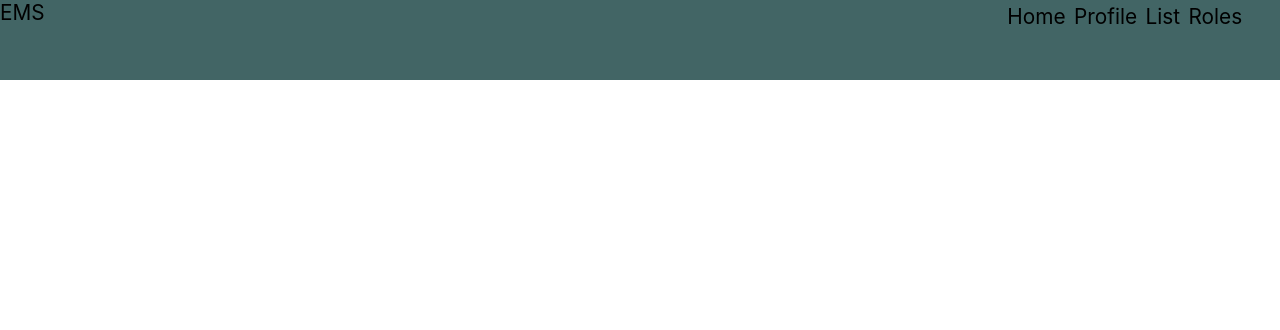
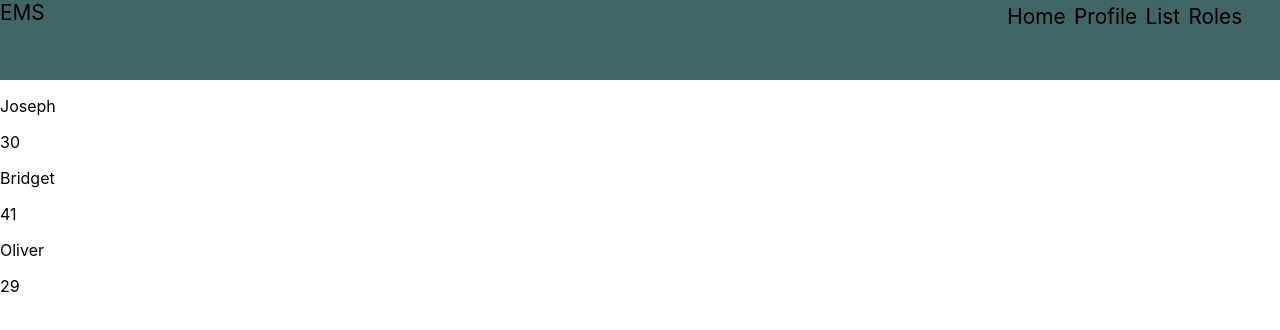
Before and after one commit to otienosteve/employee-project, a React (Create React App) app: page / in a window 1280 px wide. Shown: the top 330 px of the page. Built offline with nearby package versions, Linux system fonts and the light colour scheme; data requests are answered from the project's data file.

Commit message:
Add Employee Card

```diff
--- a/src/App.css
+++ b/src/App.css
@@ -26,3 +26,8 @@
   padding: 2%;
 
 }
+.card{
+  width:20%;
+  height:40%;
+  margin:0;
+}
--- a/src/App.js
+++ b/src/App.js
@@ -1,19 +1,21 @@
-import logo from './logo.svg';
+import { useEffect,useState } from 'react';
 import './App.css';
-import Button from './components/Button';
+import Navbar from './components/Navbar';
+import Employees from './components/Employees';
+
 function App() {
-  return (
- <div className="navbar">
-  <div className="logo">EMS</div>
-  <div className="links">
-    <ul>
-<Button text="Home"/>
-<Button text="Profile"/>
-<Button text="List"/>
-<Button text="Roles"/>
-    </ul>
-  </div>
- </div>
+  const [employees,setEmployees]=useState([])
+  useEffect(()=>{
+    fetch('http://localhost:8000/employees').then(res=>res.json()).then(data=>setEmployees(data))
+
+  },[])
+
+
+  return (<>
+  <Navbar />
+<Employees employees={employees}/>
+  </>
+
   );
 }
 
--- a/src/components/EmployeeCard.js
+++ b/src/components/EmployeeCard.js
@@ -0,0 +1,12 @@
+import React from 'react'
+
+function EmployeeCard({name, age}) {
+  return (
+    <div className='card'>
+<p>{name}</p>
+<p>{age}</p>
+    </div>
+  )
+}
+
+export default EmployeeCard
--- a/src/components/Employees.js
+++ b/src/components/Employees.js
@@ -0,0 +1,15 @@
+import React from 'react'
+import EmployeeCard from './EmployeeCard'
+
+
+function Employees({employees}) {
+  return (
+   <div>
+{employees.map(employee=><EmployeeCard key={employee.id} {...employee}/>)}
+   </div>
+
+
+  )
+}
+
+export default Employees
--- a/src/components/Navbar.js
+++ b/src/components/Navbar.js
@@ -0,0 +1,18 @@
+import React from 'react'
+import Button from './Button'
+
+export default function Navbar() {
+  return (
+    <div className="navbar">
+  <div className="logo">EMS</div>
+  <div className="links">
+    <ul>
+<Button text="Home"/>
+<Button text="Profile"/>
+<Button text="List"/>
+<Button text="Roles"/>
+    </ul>
+  </div>
+ </div>
+  )
+}
```
